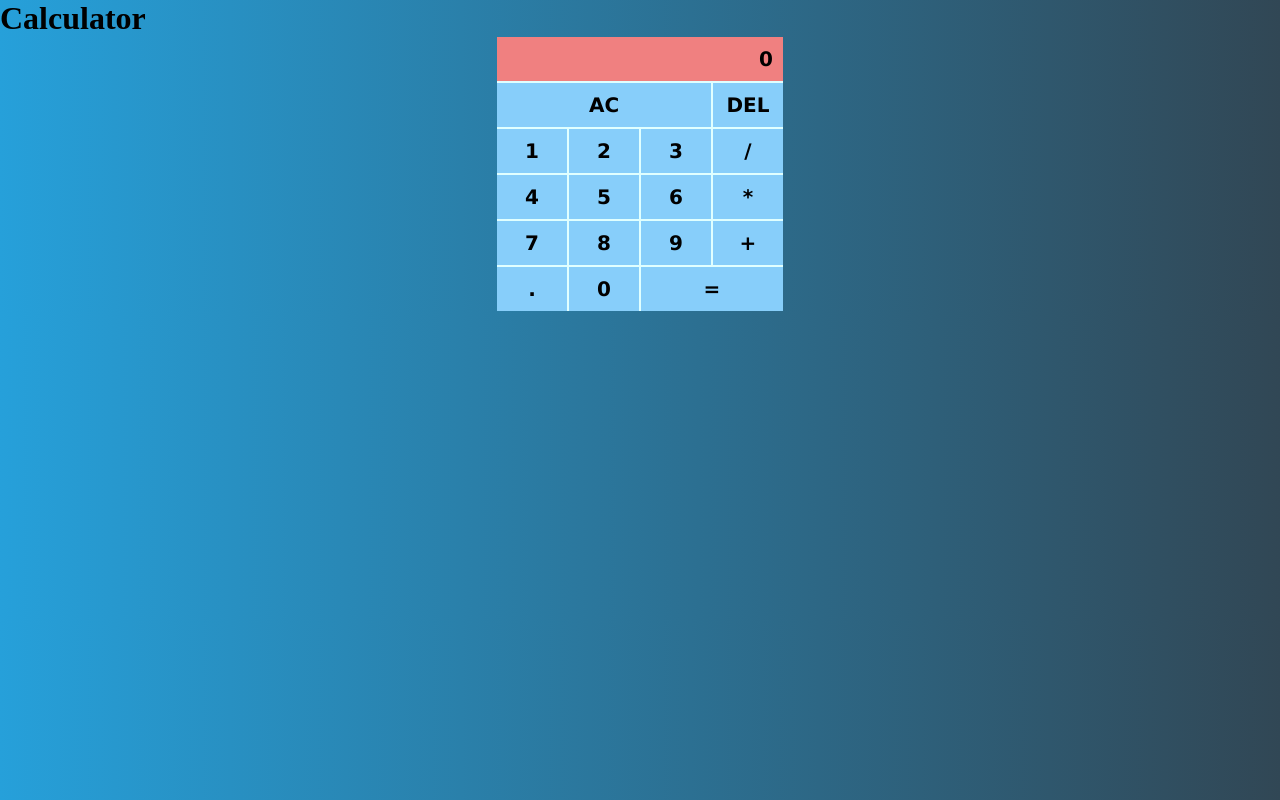
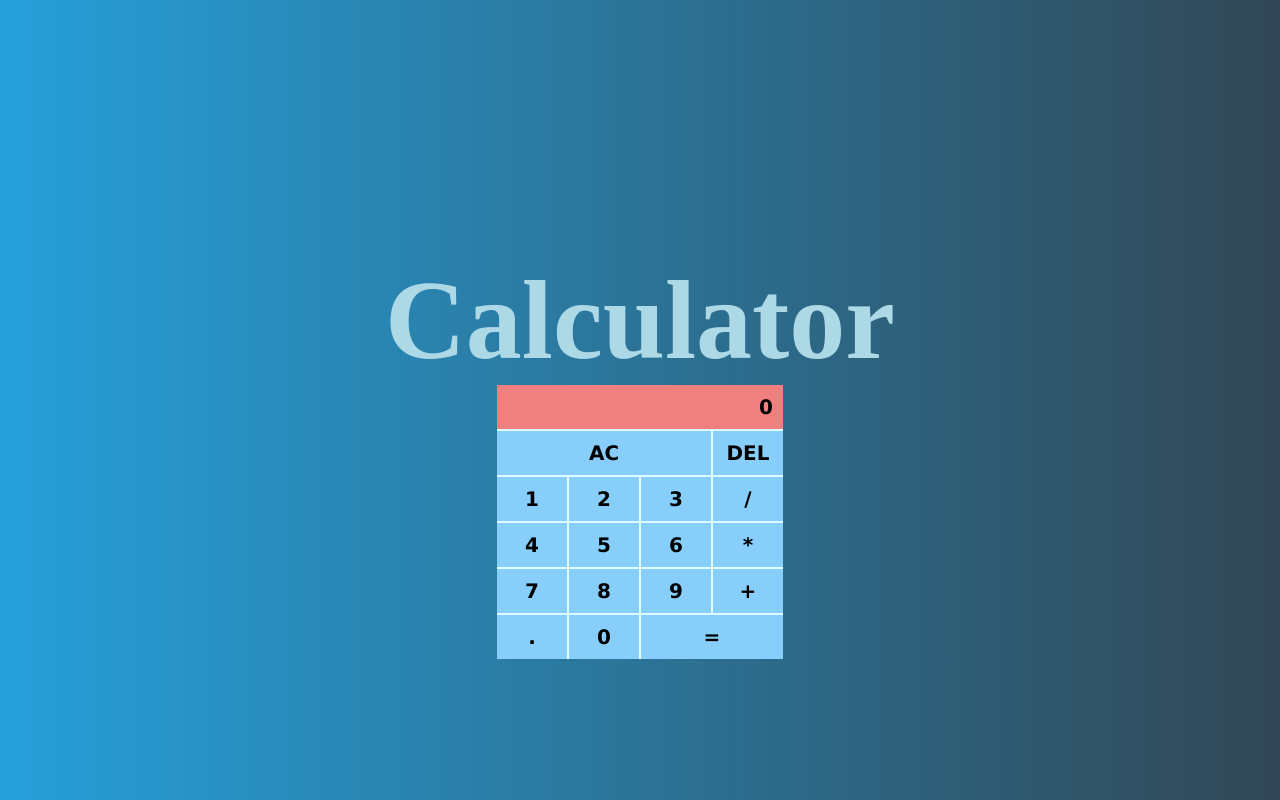
Before and after one commit to Aaron033/task-manager, a website: page notes/index.html in a window 1280 px wide. Drawn offline with Linux system fonts and the light colour scheme.

Commit message:
style added

```diff
--- a/notes/index.html
+++ b/notes/index.html
@@ -9,7 +9,7 @@
 </head>
 <body>
 
-<h1>Calculator</h1>
+<h1 class="main-title">Calculator</h1>
 
 <div class = "main-menu">
     <li class= "re le">0</li>
@@ -30,11 +30,8 @@
     <li class= "po ">.</li>
     <li class= "ze ">0</li>
     <li class= "eq ">=</li>
+</div>
 
-
-
-
-</div>
 </body>
 <script  type="text/javascript"  src="testingDoc.js"></script>
 </html>
--- a/notes/style.css
+++ b/notes/style.css
@@ -8,6 +8,13 @@ body{
     background: -webkit-linear-gradient(to right, #26a0da, #314755);  /* Chrome 10-25, Safari 5.1-6 */
     background: linear-gradient(to right, #26a0da, #314755); /* W3C, IE 10+/ Edge, Firefox 16+, Chrome 26+, Opera 12+, Safari 7+ */
 
+}
+
+.main-title{
+    color:lightblue;
+    font-size: 7em;
+    text-align: center;
+    margin-top: 20%;
 }
 .main-menu{
     margin: auto auto;
```
